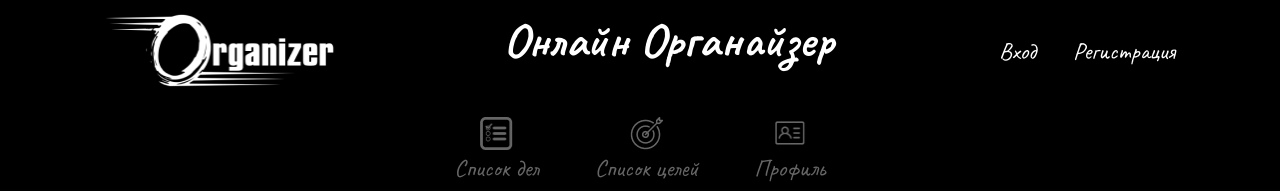
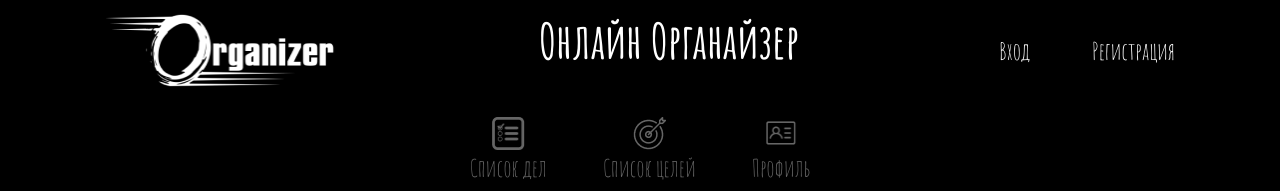
Before and after one commit to Eshechka/Organizer, a React (Create React App) app: page / in a window 1280 px wide. Shown: the top 191 px of the page. Built offline with nearby package versions, Linux system fonts and the light colour scheme.

Commit message:
changed font

```diff
--- a/public/index.html
+++ b/public/index.html
@@ -5,10 +5,12 @@
     <meta name="viewport" content="width=device-width, initial-scale=1" />
     <meta name="theme-color" content="#000000" />
     <link rel="shortcut icon" href="./favicon.ico" type="image/x-icon" />
-    <link
-      href="https://fonts.googleapis.com/css2?family=Caveat:wght@400;500;600;700&display=swap"
-      rel="stylesheet"
-    />
+<!--    <link-->
+<!--      href="https://fonts.googleapis.com/css2?family=Caveat:wght@400;500;600;700&display=swap"-->
+<!--      rel="stylesheet"-->
+<!--    />-->
+    <link href="https://fonts.googleapis.com/css2?family=Amatic+SC:wght@400;700&display=swap" rel="stylesheet">
+
     <link
       rel="stylesheet"
       href="https://cdn.jsdelivr.net/npm/bootstrap@4.6.0/dist/css/bootstrap.min.css"
--- a/src/index.css
+++ b/src/index.css
@@ -6,7 +6,8 @@ body {
   padding: 0;
   margin: 0;
   box-sizing: border-box;
-  font-family: "Caveat", cursive;
+  /*font-family: "Caveat", cursive;*/
+  font-family: 'Amatic SC', cursive;
   -webkit-font-smoothing: antialiased;
   -moz-osx-font-smoothing: grayscale;
   background: linear-gradient(rgb(31, 1, 29), black, rgb(31, 1, 29)) center
--- a/src/store/reducers/todoPageReducer.js
+++ b/src/store/reducers/todoPageReducer.js
@@ -110,11 +110,7 @@ let TodoPageReducer = (state = defaultState, action) => {
             }
             return stateCopy
         case 'DELETE_TODO':
-            let i = stateCopy.todoList.length
-            while (i > 0) {
-                stateCopy.todoList.pop()
-                i--
-            }
+           stateCopy.todoList=[]
             return stateCopy
         case 'WINDOW_OPEN':
             stateCopy.valueWindow = !stateCopy.valueWindow
```
